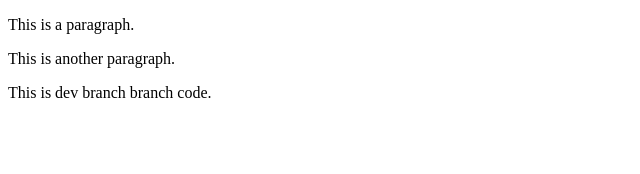
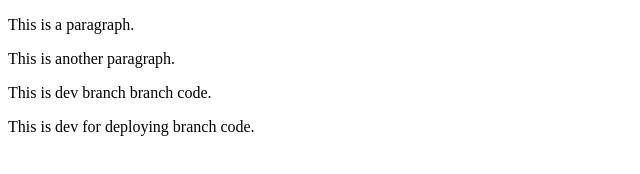
Before and after one commit to Shivam820954/CI-CD2, a plain HTML site: page index.html in a window 1280 px wide. Shown: the whole page, without its empty margins (0-640 px from the left). Drawn offline with Linux system fonts and the light colour scheme.

Commit message:
Update index.html

```diff
--- a/index.html
+++ b/index.html
@@ -5,6 +5,7 @@
 <p>This is a paragraph.</p>
 <p>This is another paragraph.</p>
 <p>This is dev branch branch code.</p>
+<p>This is dev for deploying branch code.</p>
 
 </body>
 </html>
```
